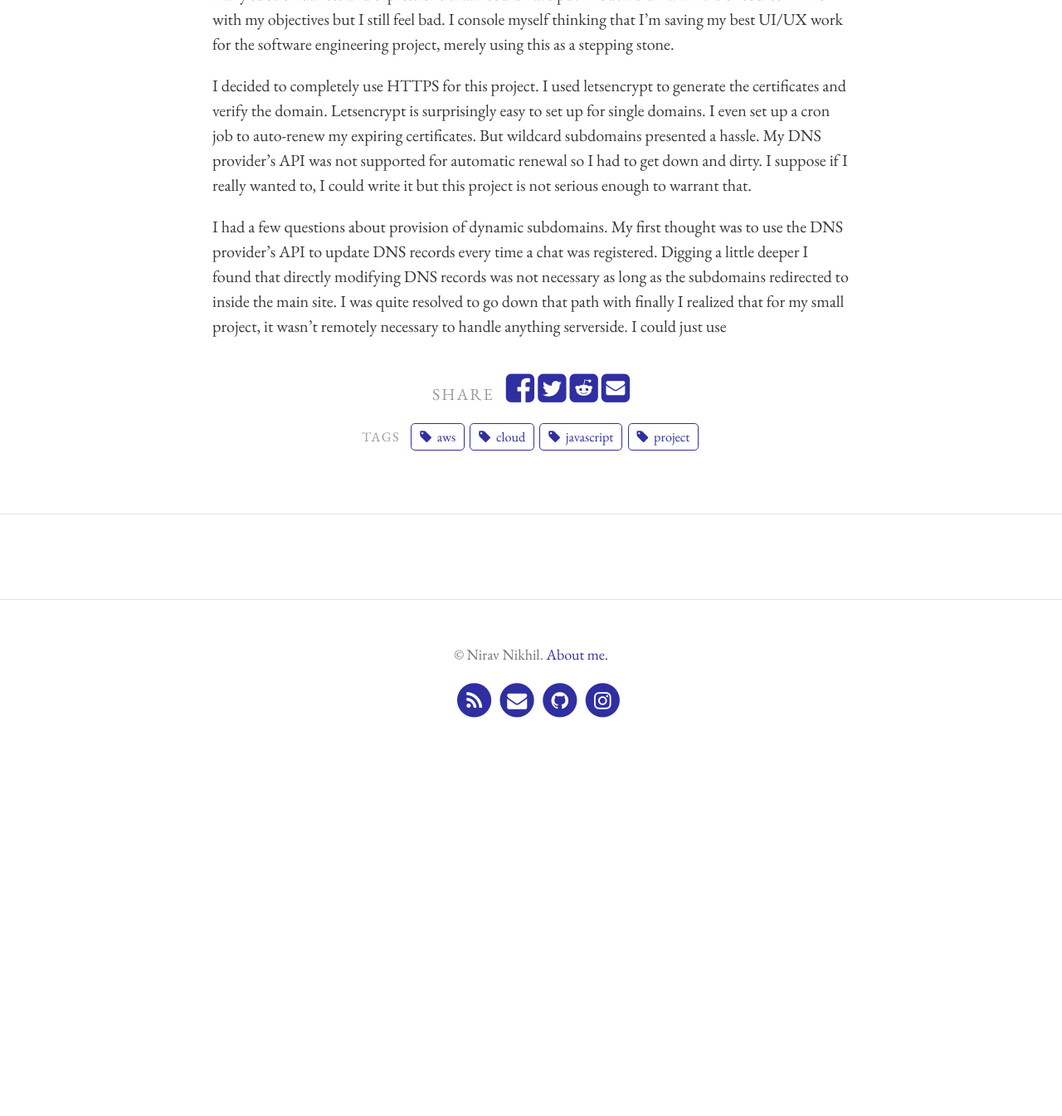
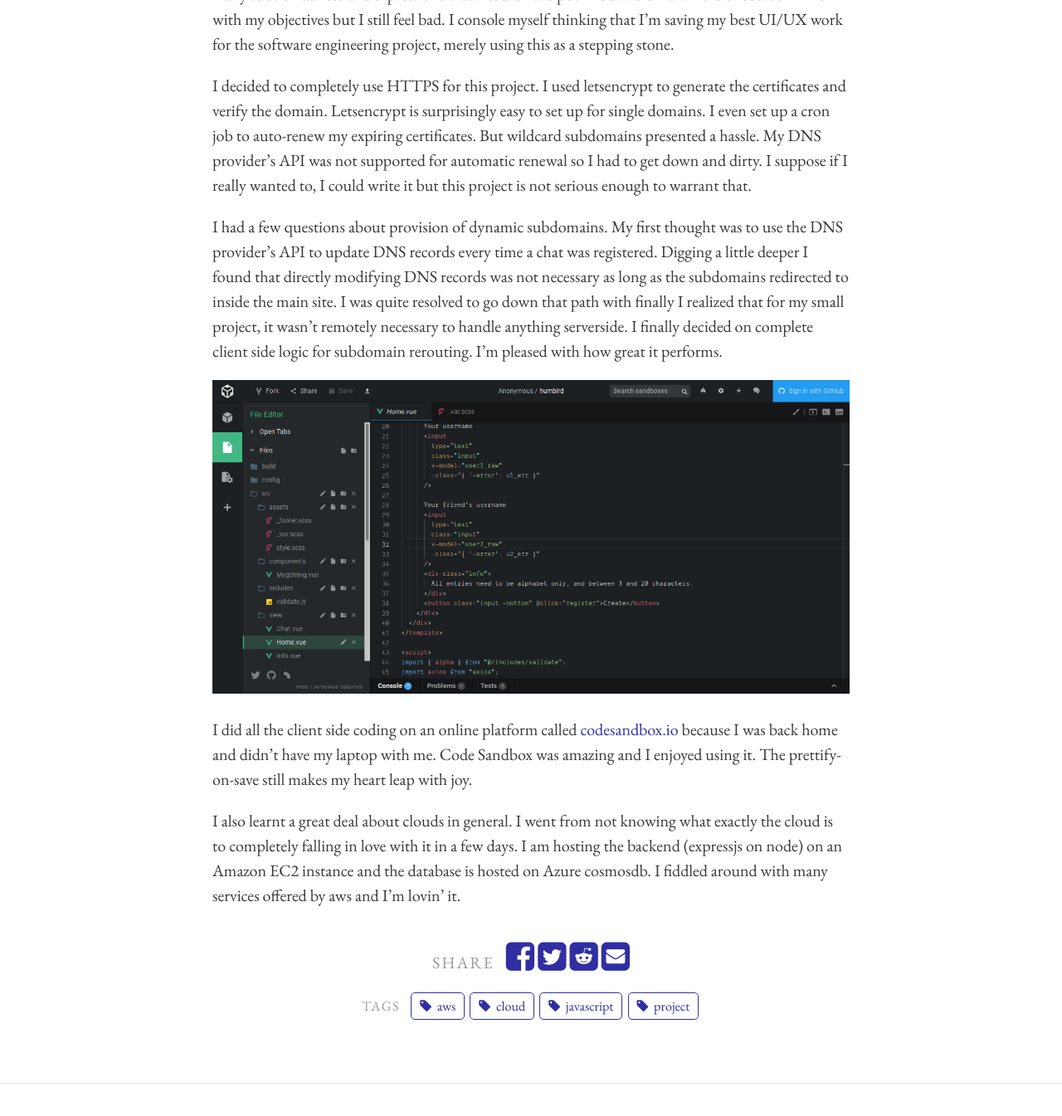
Before and after one commit to niravcodes/niravcodes.github.io, a Jekyll site: the page built from _portfolio/humbird.md, in a window 1280 px wide and 1400 px high, scrolled down 2188 px. Shown: the top 1345 px of the window at 83% size. Built offline with Jekyll 4.4.1, drawn with Linux system fonts in a browser that asks for light colours; comment, search, counter and statistics services are not loaded; before the commit the page ends 3125 px from its top, so only the background shows below that.

Commit message:
Update from Forestry.io - Updated humbird.md

```diff
--- a/_portfolio/humbird.md
+++ b/_portfolio/humbird.md
@@ -42,4 +42,10 @@ The design of this webapp is not something I am proud of. It looks okay I guess,
 
 I decided to completely use HTTPS for this project. I used letsencrypt to generate the certificates and verify the domain. Letsencrypt is surprisingly easy to set up for single domains. I even set up a cron job to auto-renew my expiring certificates. But wildcard subdomains presented a hassle. My DNS provider's API was not supported for automatic renewal so I had to get down and dirty. I suppose if I really wanted to, I could write it but this project is not serious enough to warrant that.
 
-I had a few questions about provision of dynamic subdomains. My first thought was to use the DNS provider's API to update DNS records every time a chat was registered. Digging a little deeper I found that directly modifying DNS records was not necessary as long as the subdomains redirected to inside the main site. I was quite resolved to go down that path with finally I realized that for my small project, it wasn't remotely necessary to handle anything serverside. I could just use
+I had a few questions about provision of dynamic subdomains. My first thought was to use the DNS provider's API to update DNS records every time a chat was registered. Digging a little deeper I found that directly modifying DNS records was not necessary as long as the subdomains redirected to inside the main site. I was quite resolved to go down that path with finally I realized that for my small project, it wasn't remotely necessary to handle anything serverside. I finally decided on complete client side logic for subdomain rerouting. I'm pleased with how great it performs.
+
+![](https://nirav.com.np/assets/img/socde.png)
+
+I did all the client side coding on an online platform called [codesandbox.io](https://codesandbox.io/ "codesandbox") because I was back home and didn't have my laptop with me. Code Sandbox was amazing and I enjoyed using it. The prettify-on-save still makes my heart leap with joy.
+
+I also learnt a great deal about clouds in general. I went from not knowing what exactly the cloud is to completely falling in love with it in a few days. I am hosting the backend (expressjs on node) on an Amazon EC2 instance and the database is hosted on Azure cosmosdb. I fiddled around with many services offered by aws and I'm lovin' it.
```
